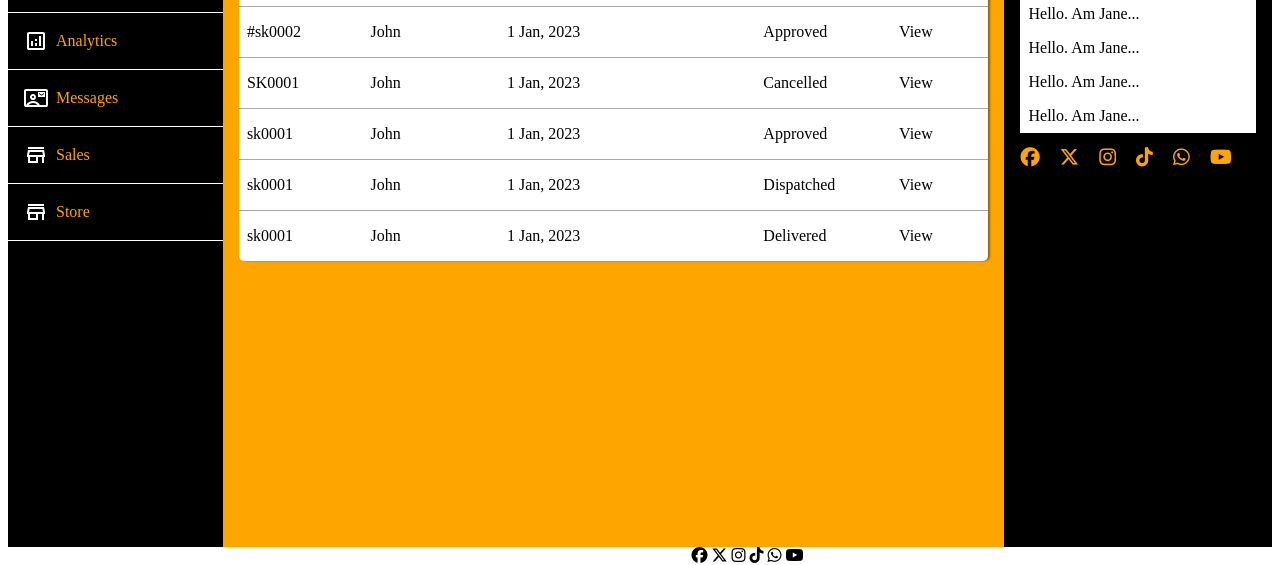
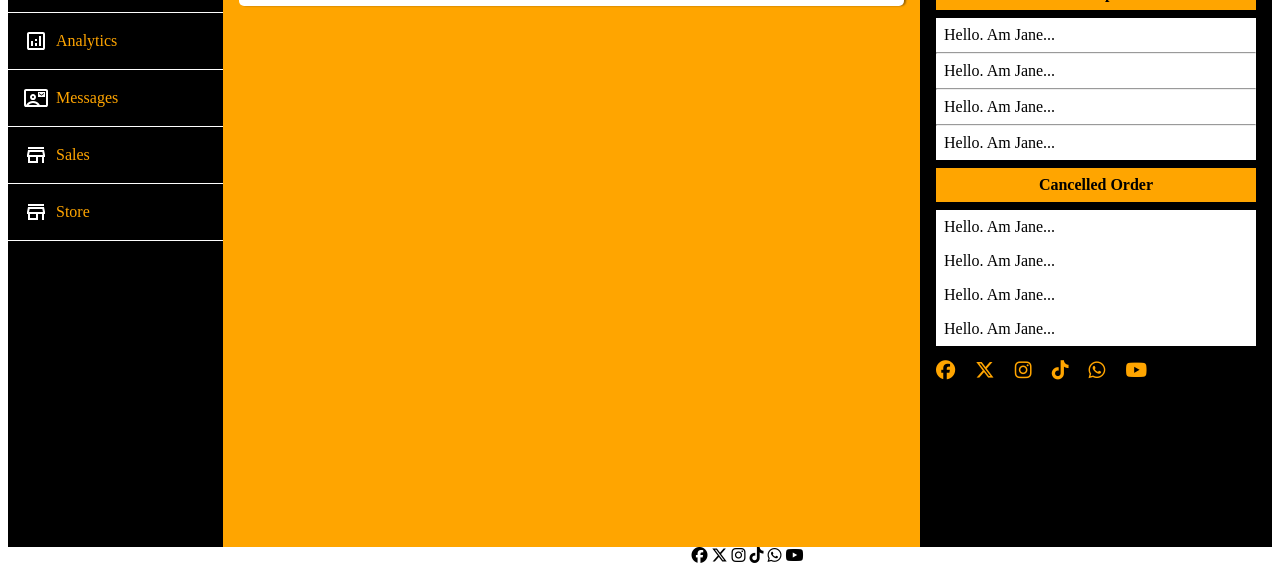
Before and after one commit to paulmagadi/Ecommerce_Fullstack_Django_Flutter, a Django app: page /orders in a window 1280 px wide. Shown: the part 285-850 px from the top of the page. Run offline with Django 5.2, Linux system fonts and the light colour scheme; data comes from the database, SQL or seed files in the repository.

Commit message:
modified:   Backend/ecommerce/admin_portal/templates/admin_portal/admin_portal.html 	modified:   Backend/ecommerce/admin_portal/templates/admin_portal/navbar.html 	modified:   Backend/ecommerce/admin_portal/templates/admin_portal/orders.html

```diff
--- a/Backend/ecommerce/admin_portal/templates/admin_portal/navbar.html
+++ b/Backend/ecommerce/admin_portal/templates/admin_portal/navbar.html
@@ -13,7 +13,7 @@
         <div class="navbar-links" id="navbar-links">
             <ul>
                 <li><a href="{% url 'admin_portal' %}">Dashboard</a></li>
-                <li><a href="#">Orders</a></li>
+                <li><a href="{% url 'orders' %}">Orders</a></li>
                 <li><a href="{% url 'inventory' %}">Inventory</a></li>
                 <li><a href="#">Customers</a></li>
                 <li><a href="#">Sales</a></li>
--- a/Backend/ecommerce/admin_portal/templates/admin_portal/orders.html
+++ b/Backend/ecommerce/admin_portal/templates/admin_portal/orders.html
@@ -82,41 +82,7 @@
                             <td>View</td>
                         </tr>
                         {% endfor %}
-                        <tr>
-                            <td>#sk0002</td>
-                            <td>John</td>
-                            <td>1 Jan, 2023</td>
-                            <td>Approved</td>
-                            <td>View</td>
-                        </tr>
-                        <tr>
-                            <td>SK0001</td>
-                            <td>John</td>
-                            <td>1 Jan, 2023</td>
-                            <td>Cancelled</td>
-                            <td>View</td>
-                        </tr>
-                        <tr>
-                            <td>sk0001</td>
-                            <td>John</td>
-                            <td>1 Jan, 2023</td>
-                            <td>Approved</td>
-                            <td>View</td>
-                        </tr>
-                        <tr>
-                            <td>sk0001</td>
-                            <td>John</td>
-                            <td>1 Jan, 2023</td>
-                            <td>Dispatched</td>
-                            <td>View</td>
-                        </tr>
-                        <tr>
-                            <td>sk0001</td>
-                            <td>John</td>
-                            <td>1 Jan, 2023</td>
-                            <td>Delivered</td>
-                            <td>View</td>
-                        </tr>
+
                     </tbody>
                 </table>
             </div>
@@ -124,9 +90,9 @@
         </div>
 
         <div class="side-right">
-            <!-- <div class="callender">
+            <div class="callender">
                 <iframe src="https://calendar.google.com/calendar/embed?height=209&wkst=1&ctz=Africa%2FNairobi&bgcolor=%23F6BF26&showTitle=0&showPrint=0&showTabs=0&src=ODdlMjA0MDk4YjQxODgzMzJkOGViMjkyNjkwMzQzNWRlNDM0NDYwNDc3NDIzMjMyMThmYTI2YzNjOWU3MzAxYUBncm91cC5jYWxlbmRhci5nb29nbGUuY29t&src=ZW4ua2UjaG9saWRheUBncm91cC52LmNhbGVuZGFyLmdvb2dsZS5jb20&color=%23A79B8E&color=%230B8043" style="border:solid 1px #777" width="320" height="209" frameborder="0" scrolling="no"></iframe>
-            </div> -->
+            </div>
             <h4 class="admin-side-headings">Recent Updates</h4>
             <div class="updates">
                 <div class="update">
```
Also changed, not shown: Backend/ecommerce/admin_portal/templates/admin_portal/admin_portal.html (+1 -35 lines).
